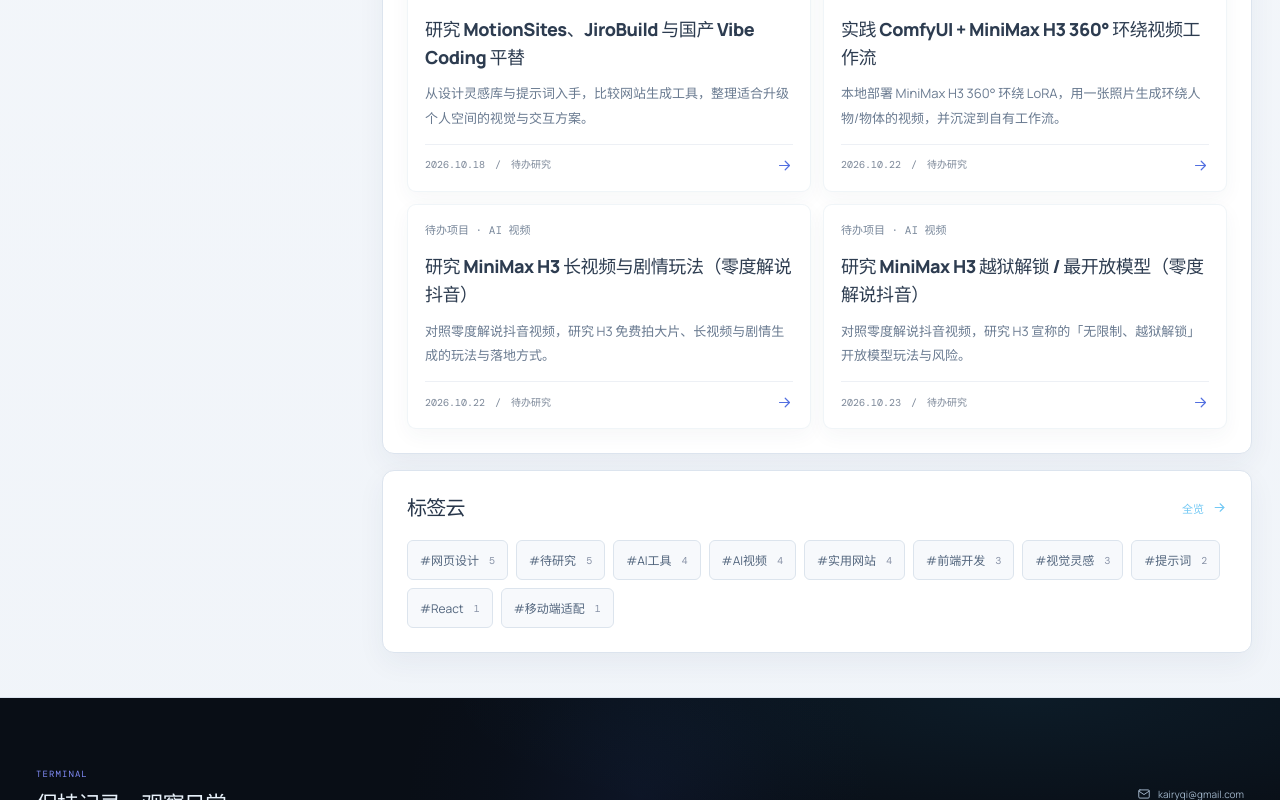
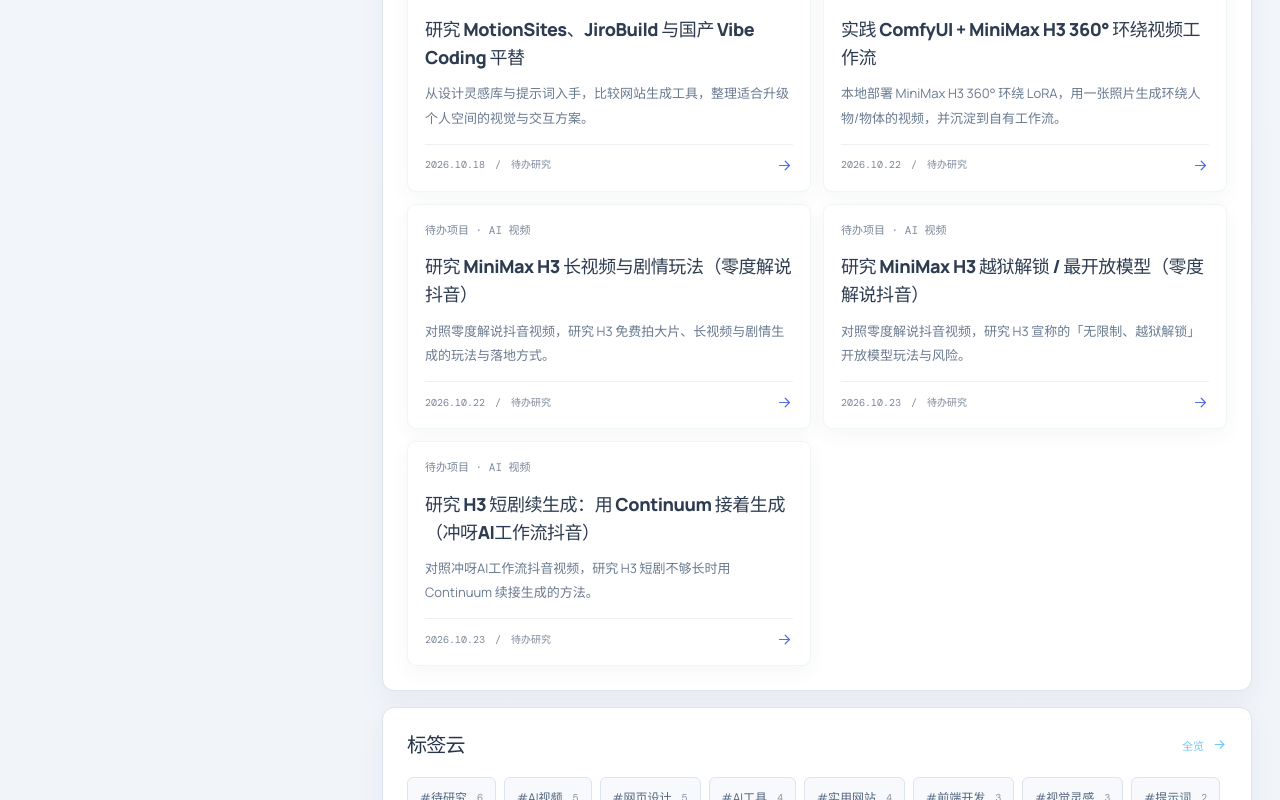
Before and after one commit to kairyqi/kairyqi-blog, a React (Vite) app: page / in a window 1280 px wide. Shown: the part 2000-2800 px from the top of the page. Built offline with nearby package versions, Linux system fonts and the light colour scheme.

Commit message:
feat(projects): 新增 H3+Continuum 续生成抖音待办

```diff
--- a/src/main.jsx
+++ b/src/main.jsx
@@ -221,6 +221,20 @@
     ],
   },
   {
+    id: 'h3-continuum-extend-douyin', section: 'projects', date: '2026.10.23', category: '待办项目 · AI 视频',
+    title: '研究 H3 短剧续生成：用 Continuum 接着生成（冲呀AI工作流抖音）',
+    note: '对照冲呀AI工作流抖音视频，研究 H3 短剧不够长时用 Continuum 续接生成的方法。',
+    tags: ['AI视频', 'MiniMax H3', '抖音', 'Continuum', '短剧', '续生成', '待研究'],
+    externalLink: 'https://v.douyin.com/hNY-ekI5V0M/',
+    body: [
+      '灵感来源：抖音账号「冲呀AI工作流」的作品《H3短剧不够长？用Continuum接着生成》（https://v.douyin.com/hNY-ekI5V0M/）。视频演示当 H3 生成的短剧长度不够时，用 Continuum 工具接着生成、延长片段。',
+      '与现有研究的关联：前面已把「360° 环绕视频工作流」「长视频/剧情玩法」「越狱解锁/最开放模型」三条 H3 待办列入；这条补充「短剧续接/延长生成」这一具体工作流，正好和「长视频/剧情」方向互补，可统一评估为 H3 长内容生产的手段。',
+      '计划研究：1）回看视频并确认 Continuum 的具体形态（独立工具、ComfyUI 节点还是在线服务）、与 H3 的衔接方式；2）理清「先由 H3 生成短片段、再用 Continuum 续接」的提示词与参数；3）结合本机 RTX 4070 12GB 与 ComfyUI 便携版评估能否本地跑通；4）判断能否沉淀为自有 H3 Studio 控制台的一个「续生成」模式。',
+      '实施原则：先做小范围验证，不动个人空间网站代码；视频文件较大，不进 Git，完成后用链接或对象存储引用。',
+      '完成标准：跑通或复现一个「H3 短剧 + Continuum 续接」样例，整理出所需工具、工作流与提示词要点，并作为经验沉淀（可写入技术笔记或自有 skill）。'
+    ],
+  },
+  {
     id: 'h3-360-orbit-and-tdmfast', section: 'journal', date: '2026.10.22', category: '日志 · 网站更新',
     title: '收藏 MiniMax H3 360° 环绕视频教程，并列入待办与下载工具',
     note: '把零度博客的 ComfyUI + MiniMax H3 教程加入收藏与待办，同时收藏 TDM Fast 高速下载器。',
```
